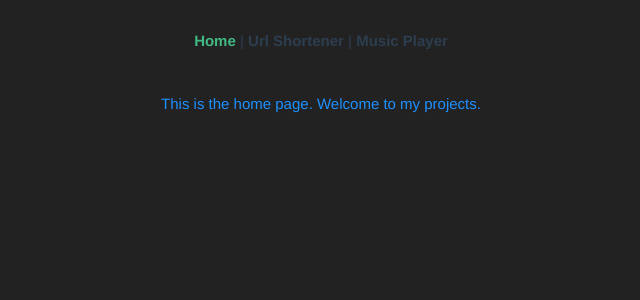
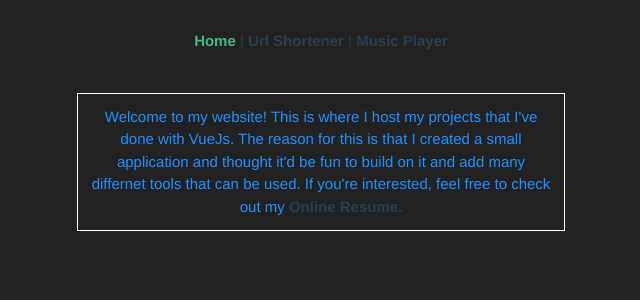
Before and after one commit to yjeafar/url-shortener, a Vue app in the folder client/: page / in a window 1280 px wide. Shown: the top 300 px of the page, without its empty margins (319-959 px from the left). Built offline with nearby package versions, Linux system fonts and the light colour scheme.

Commit message:
Added text to homepage, possible photo to use

```diff
--- a/client/src/components/home.vue
+++ b/client/src/components/home.vue
@@ -1,7 +1,12 @@
 <template>
-  <div>
-    <div class="home">
-        This is the home page. Welcome to my projects.
+  <div class="home">
+    <div>
+    </div>
+    <div id="homeTextbox">
+      Welcome to my website! This is where I host my projects that I've done with VueJs.
+      The reason for this is that I created a small application and thought it'd be fun
+      to build on it and add many differnet tools that can be used. If you're interested,
+      feel free to check out my <a href="https://www.yasserjeafar.com">Online Resume. </a>
     </div>
   </div>
 </template>
@@ -22,6 +27,16 @@ export default {
 <style scoped>
 .home { /* Bootswatch for themes */
   color: dodgerblue;
+  width: 100%;
+  height: 100vh;
+}
+
+#homeTextbox {
+  border: 1px white solid;
+  margin-left: auto;
+  margin-right: auto;
+  width: 40%;
+  padding: 1%;
 }
 
 div {
--- a/client/src/components/urls.vue
+++ b/client/src/components/urls.vue
@@ -98,7 +98,7 @@ export default {
         return;
       }
       let url;
-      // Below code gets the object in each index and copies it to the urlObject
+      // Below code gets the object in each index and copies it to urlObject
       for (let i = 0; i < this.shortenedUrls.length; i += 1) {
         const urlObject = { ...this.shortenedUrls[i] };
         url = urlObject.urlCode === urlCode ? urlObject : '';
```
Also changed, not shown: client/src/assets/pexels-background.jpg (added).
